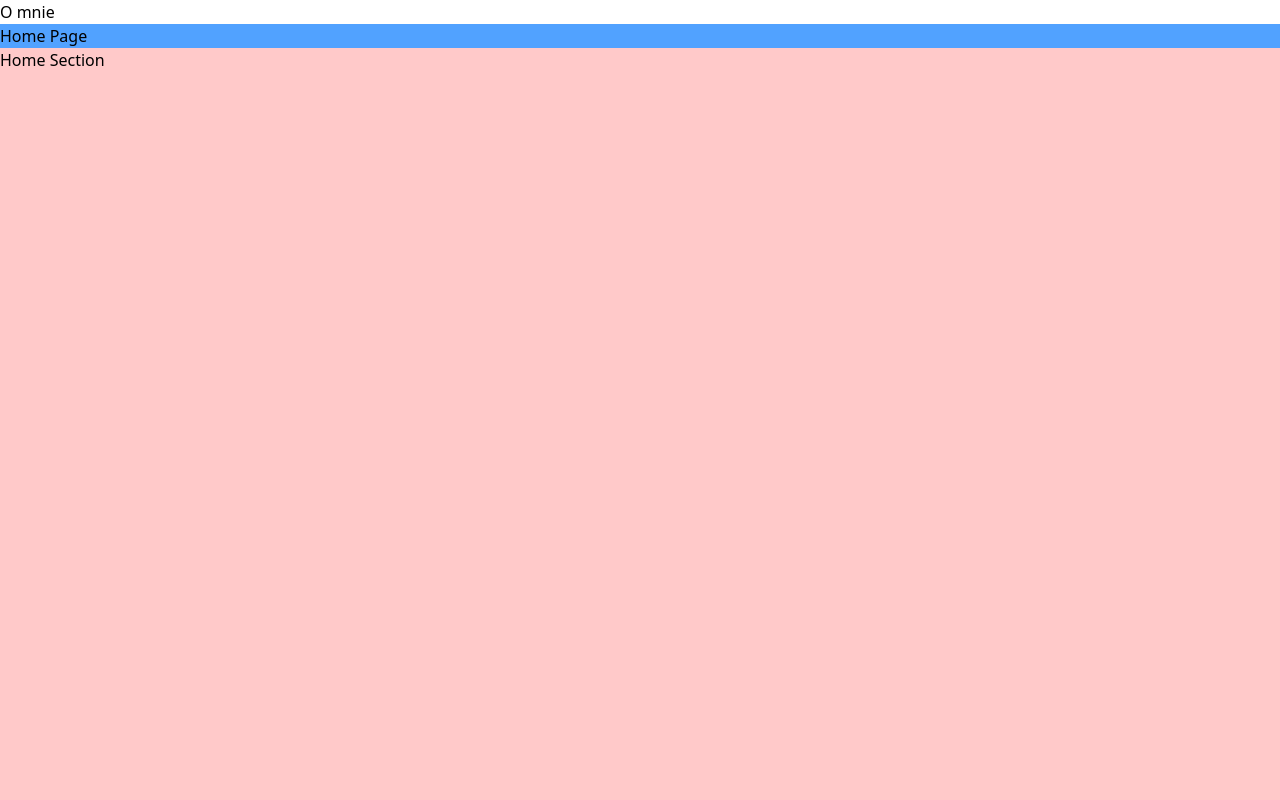
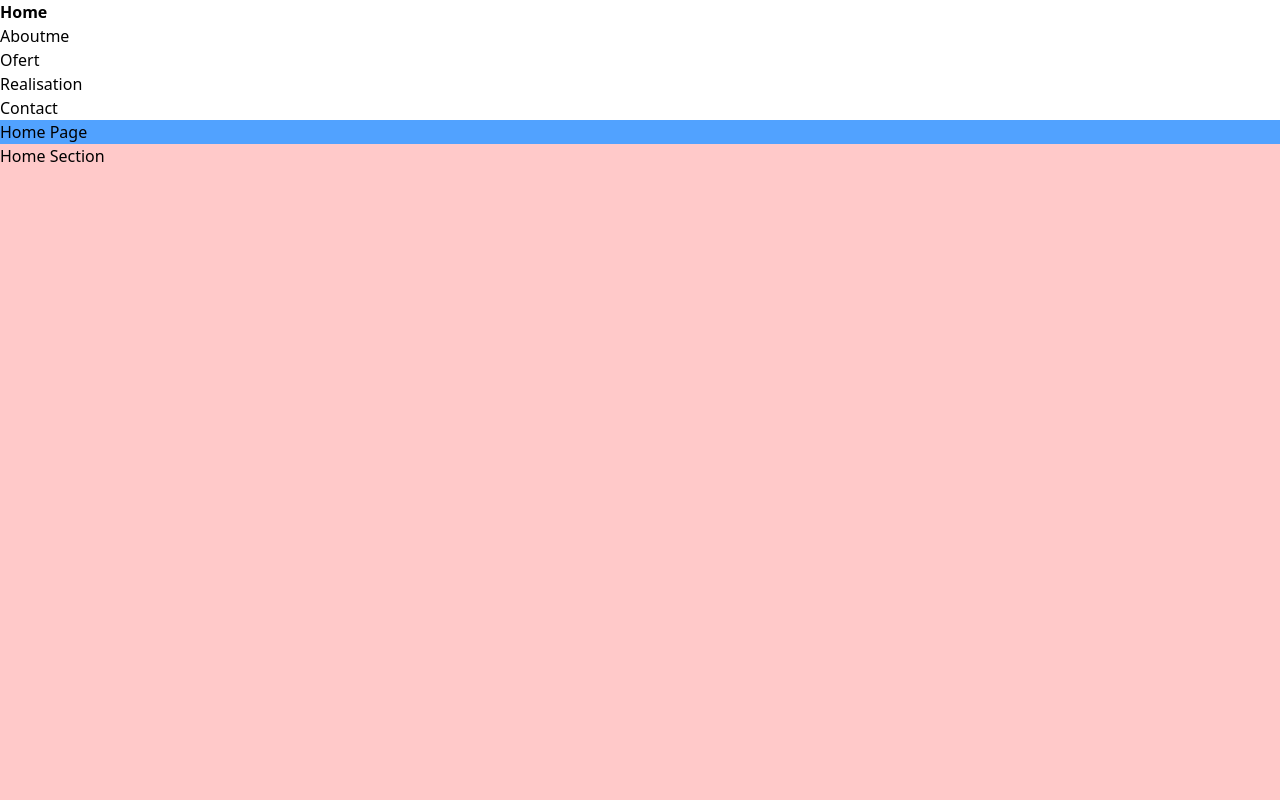
Before and after one commit to kamil-plewinski/kample-react, a React (Vite) app: page / in a window 1280 px wide. Shown: the top 800 px of the page. Built offline with nearby package versions, Linux system fonts and the light colour scheme.

Commit message:
Add basic navigation with routing

```diff
--- a/src/components/AboutmeSection.tsx
+++ b/src/components/AboutmeSection.tsx
@@ -1,6 +1,6 @@
 export default function AboutmeSection() {
   return (
-    <section id="#aboutme" className="w-full h-screen bg-red-300">
+    <section id="aboutme" className="w-full h-screen bg-red-300">
       O mnie
     </section>
   );
--- a/src/components/ContactSection.tsx
+++ b/src/components/ContactSection.tsx
@@ -1,6 +1,6 @@
 export default function ContactSection() {
   return (
-    <section id="#aboutme" className="w-full h-screen bg-red-600">
+    <section id="contact" className="w-full h-screen bg-red-600">
       Kontakt
     </section>
   );
--- a/src/components/Footer.tsx
+++ b/src/components/Footer.tsx
@@ -1,3 +1,10 @@
+import { Link } from "react-router-dom";
+
 export default function Footer() {
-  return <div>Footer!</div>;
+  return (
+    <footer>
+      Footer!
+      <Link to="/polityka-prywatnosci">Polityka prywatności</Link>
+    </footer>
+  );
 }
--- a/src/components/Header.tsx
+++ b/src/components/Header.tsx
@@ -1,10 +1,45 @@
-import { Link } from "react-router-dom";
+// import { Link } from "react-router-dom";
+import { useLocation, useNavigate } from "react-router-dom";
+
+const NAV_ITEMS = [
+  { label: "Aboutme", id: "aboutme" },
+  { label: "Ofert", id: "ofert" },
+  { label: "Realisation", id: "realisation" },
+  { label: "Contact", id: "contact" },
+];
+
+const LOGO_NAV_ITEM = { label: "Home", id: "home" };
 
 export default function Header() {
+  const { pathname } = useLocation();
+  const navigate = useNavigate();
+
+  const handleClick = (id: string) => {
+    if (pathname === "/") {
+      document.getElementById(id)?.scrollIntoView({ behavior: "smooth" });
+    } else {
+      navigate(`/#${id}`);
+    }
+  };
+
   return (
     <header>
       <nav>
-        <Link to={"/#aboutme"}>O mnie</Link>
+        <button
+          onClick={() => handleClick(LOGO_NAV_ITEM.id)}
+          className="font-bold"
+        >
+          {LOGO_NAV_ITEM.label}
+        </button>
+        <ul>
+          {NAV_ITEMS.map((item, idx) => (
+            <li>
+              <button key={idx} onClick={() => handleClick(item.id)}>
+                {item.label}
+              </button>
+            </li>
+          ))}
+        </ul>
       </nav>
     </header>
   );
--- a/src/components/OfferSection.tsx
+++ b/src/components/OfferSection.tsx
@@ -1,6 +1,6 @@
 export default function OfferSection() {
   return (
-    <section id="offer" className="w-full h-screen bg-red-400">
+    <section id="ofert" className="w-full h-screen bg-red-400">
       Oferta
     </section>
   );
--- a/src/components/RealisationSection.tsx
+++ b/src/components/RealisationSection.tsx
@@ -1,6 +1,6 @@
 export default function RealisationSection() {
   return (
-    <section id="#aboutme" className="w-full h-screen bg-red-500">
+    <section id="realisation" className="w-full h-screen bg-red-500">
       Realizacje
     </section>
   );
--- a/src/pages/HomePage.tsx
+++ b/src/pages/HomePage.tsx
@@ -1,3 +1,5 @@
+import { useEffect } from "react";
+import { useLocation } from "react-router-dom";
 import AboutmeSection from "../components/AboutmeSection";
 import ContactSection from "../components/ContactSection";
 import HomeSection from "../components/HomeSection";
@@ -5,14 +7,26 @@ import OfferSection from "../components/OfferSection";
 import RealisationSection from "../components/RealisationSection";
 
 export default function HomePage() {
+  const { hash } = useLocation();
+
+  useEffect(() => {
+    if (hash) {
+      const id = hash.replace("#", "");
+      const element = document.getElementById(id);
+      if (element) {
+        element.scrollIntoView({ behavior: "smooth" });
+      }
+    }
+  }, [hash]);
+
   return (
-    <div>
+    <>
       <h1 className="bg-blue-400">Home Page</h1>
       <HomeSection />
       <AboutmeSection />
       <OfferSection />
       <RealisationSection />
       <ContactSection />
-    </div>
+    </>
   );
 }
--- a/src/pages/Root.tsx
+++ b/src/pages/Root.tsx
@@ -4,12 +4,12 @@ import Footer from "../components/Footer";
 
 export default function Root() {
   return (
-    <div>
+    <>
       <Header />
       <main>
         <Outlet />
       </main>
       <Footer />
-    </div>
+    </>
   );
 }
```
